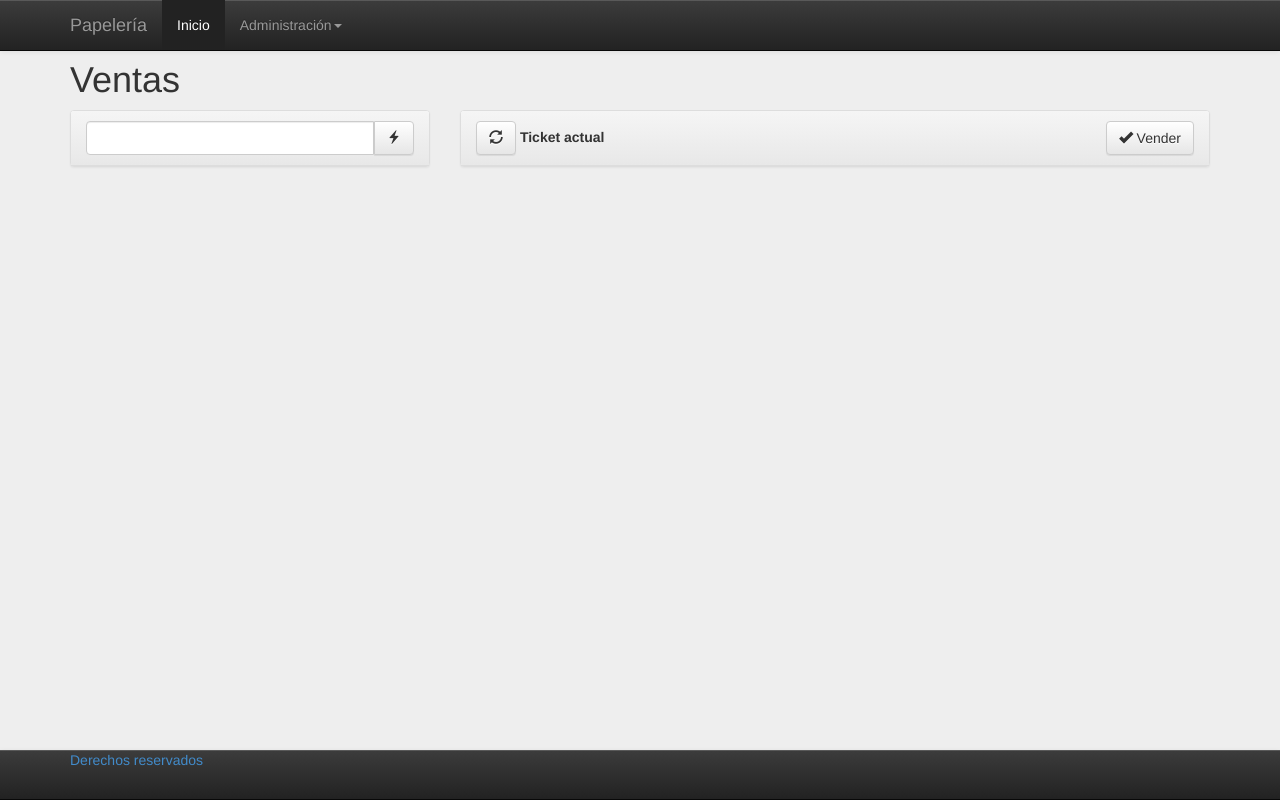
After one commit to jimmyberny/pstore, a PHP site: page /ventas.php in a window 1280 px wide. The commit adds this page. Run offline with PHP 8.4, Linux system fonts and the light colour scheme.

Commit message:
Se añade la pantalla de venta y un controller para la búsqueda.

```diff
--- a/index.php
+++ b/index.php
@@ -2,7 +2,7 @@
 <html lang="es">
 	<!-- Aqui esta el login -->
 	<head>
-		<meta charset="uft-8">
+		<meta charset="utf-8">
         <meta name="viewport" content="width=device-width, initial-scale=1.0">
         <!-- <link rel="shortcut icon" href=""> -->
         <link rel="stylesheet" href="css/bootstrap.css">
--- /dev/null
+++ b/ventas.php
@@ -0,0 +1,85 @@
+<?php
+?>
+<!doctype html>
+<html>
+	<head>
+		<meta charset="utf-8">
+        <meta name="viewport" content="width=device-width, initial-scale=1.0">
+        <!-- <link rel="shortcut icon" href=""> -->
+        <link rel="stylesheet" href="css/bootstrap.css">
+        <link rel="stylesheet" href="css/bootstrap-theme.css">
+        <link rel="stylesheet" href="css/login.css">
+
+        <title>Ventas</title>
+	</head>
+	<body>
+
+		<!-- Empieza el encabezado -->
+        <?php include 'header.php' ?>
+        <!-- Termina el encabezado -->
+
+        <!-- Contenido -->
+		<div class="container">
+			<h1>Ventas</h1>
+			<div class="row">
+				<!-- Lista de búsqueda -->
+				<div class="col-md-4">
+					<div class="panel panel-default">
+						<div class="panel-heading">
+							<div class="input-group">
+								<input type="text" class="form-control" />
+								<span class="input-group-btn">
+									<button type="button" class="btn btn-default">
+										<span class="glyphicon glyphicon-flash"></span>
+									</button>
+								</span>
+							</div>
+						</div>
+						<div id="lista-resultados" class="lista-items">
+							<!-- Aqui va lo que resulte de la búsqueda -->
+							<!-- Si no se encuentra un producto, entonces -->
+							<!-- se lanza una búsqueda por nombre -->
+						</div>
+					</div>
+				</div>
+				<!-- Termina lista de búsqueda -->
+				<!-- Empieza panel ticket -->
+				<div class="col-md-8">
+					<!-- Empieza informacion del ticket -->
+					<!-- Termina informacion del ticket -->
+					<div class="panel panel-default">
+						<div class="panel-heading">
+							<button id="boton-actualizar" class="btn btn-default" type="button">
+								<span class="glyphicon glyphicon-refresh"> </span>
+							</button>
+							<strong>Ticket actual</strong>
+							<div class="btn-group pull-right">
+								<button id="boton-vender" class="btn btn-default" type="button">
+									<span class="glyphicon glyphicon-ok"></span> Vender
+								</button>
+							</div>
+						</div>
+						<div id="lista-lineas" class="lista-items">
+						</div>
+					</div>
+				</div>
+				<!-- Termina panel ticket -->
+			</div>
+		</div>
+		<!-- Termina contenido -->
+
+		<!-- Empieza el pie -->
+        <?php include 'footer.php' ?>
+        <!-- Terminal el pie -->
+        <!-- Empieza javascript -->
+        <script src="js/jquery-1.10.2.js"></script>
+        <script src="js/bootstrap.js"></script>
+        <script src="js/mustache.js"></script>
+        <script src="js/util.js"></script>
+
+        <script type="text/javascript">
+            $(document).ready(function() {
+            });
+        </script>
+	</body>
+</html>
```
Also changed, not shown: busqueda_ctrl.php (added, +36 -0 lines), venta_ctrl.php (added, +36 -0 lines).
